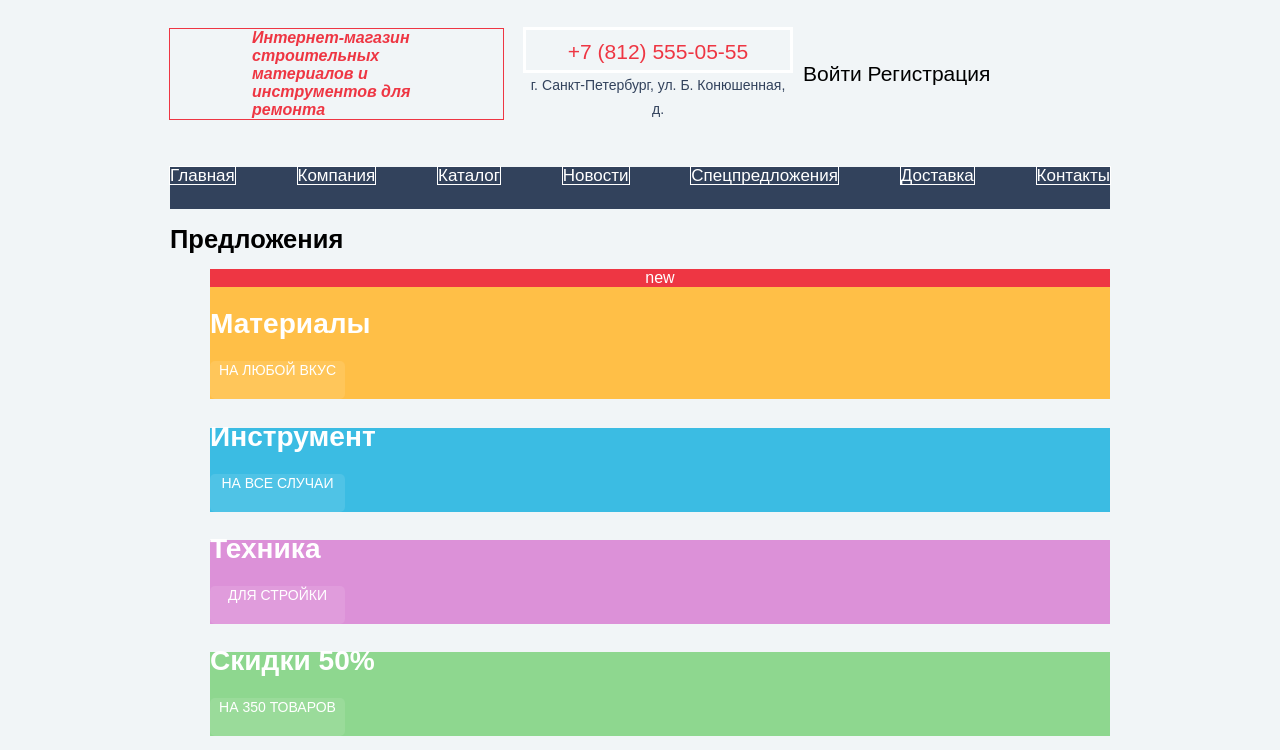
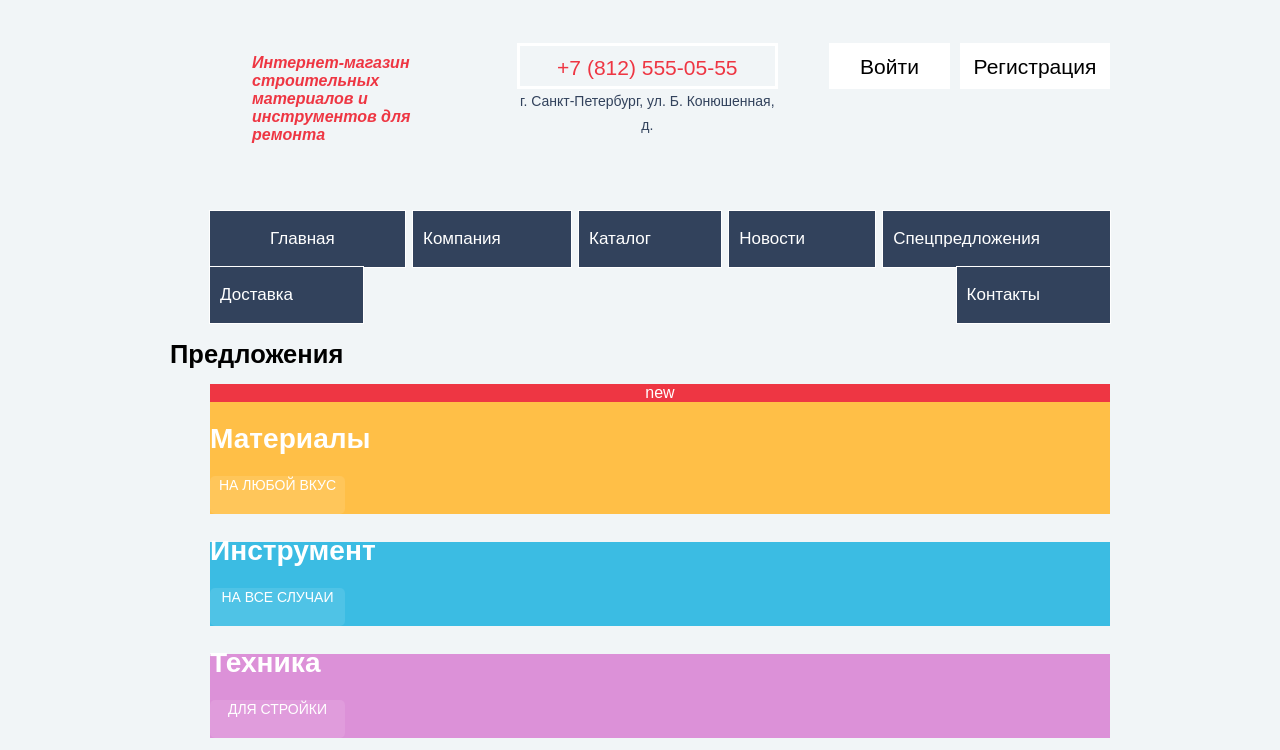
Before and after one commit to WEVI0Z/Technomart, a plain HTML site: page index.html in a window 1280 px wide. Shown: the part 50-800 px from the top of the page. Drawn offline with Linux system fonts and the light colour scheme; a web font is replaced by a local one.

Commit message:
Working on the flexbox in the header 2

```diff
--- a/css/style.css
+++ b/css/style.css
@@ -158,10 +158,12 @@ a{
 
 .header-down{
 	display: flex;
-	min-height: 153px;
+	/* min-height: 153px; */
 	justify-content: flex-start;
-	align-items: center;
+	/* align-items: center; */
 	padding: 0 10px;
+	padding-top: 46px;
+	padding-bottom: 40px;
 }
 
 .heading{
@@ -172,14 +174,14 @@ a{
 	padding-right: 51px;
 	margin-right: 10px;
 
-	outline: 1px solid;
+	/* outline: 1px solid; */
 }
 
 .main-header-contacts{
 	justify-self: flex-start;
 	padding: 0px;
 	margin: 0px;
-	margin-right: 10px;
+	margin-right: 41px;
 	margin-left: 10px;
 	width: 270px;
 
@@ -213,11 +215,35 @@ a{
 }
 
 .authorization{
+	display: flex;
+	margin-left: 10px;
+
 	font-size: 21px;
 	line-height: 21px;
 	text-align: right;
 }
 
+.authorization a{
+	/* display: block; */
+	/* min-height: 45px; */
+	padding-top: 13px;
+	padding-bottom: 12px;
+	align-self: baseline;
+
+	text-align: center;
+
+	/* outline: 1px solid; */
+	background-color: white;
+}
+
+.authorization a:nth-child(1){
+	width: 121px;
+	margin-right: 10px;
+}
+
+.authorization a:nth-child(2){
+	width: 150px;
+}
 .authorization a:hover,
 .authorization a:focus{
 	color: #ee3643;
@@ -266,34 +292,43 @@ a{
 	color: rgba(50, 66, 92, 30%)
 }
 
-.main-navigation-site{
+.main-navigation-site {
 	display: flex;
 	justify-content: space-between;
-	flex-grow: 1;
-	padding: 0;
-	min-height: 42px;
+	flex-wrap: wrap;
 
-	background-color: rgb(50, 66, 92);
+	/* min-height: 42px; */
+
 	list-style-type: none;
 }
 
 .main-navigation-site li{
-	display: block;
-	padding: auto;
-	flex-grow: 1;
+	text-align: center;
 
+	padding: 19px 10px;
+	background-color: #32425c;
 	outline: 1px solid white;
+}
+.main-navigation-site a {
+	/* padding: 19px 0; */
+	padding-right: 60px;
+	font-size: 17px;
+	line-height: 17px;
+}
+
+.main-navigation-site li:nth-child(1){
+	padding-left: 60px;
 }
 
 .main-navigation-site li:hover,
 .main-navigation-site li:focus{
-	background-color: rgb(41, 52, 73);
+	background-color: #293449;
 }
 
 .main-navigation-site a:active{
 	color: rgba(255, 255, 255, 50%);
 
-	background-color: rgb(41, 52, 73);
+	background-color: #1d2739;
 }
 
 .main-navigation-site a{
--- a/index.html
+++ b/index.html
@@ -61,41 +61,41 @@
             </div>
             <nav class="main-navigation container">
                 <ul class="main-navigation-site">
-                    <a href="#">
-                        <li>
+                    <li>
+                        <a href="#">
                             Главная
-                        </li>
-                    </a>
-                    <a href="#">
-                        <li>
+                        </a>
+                    </li>
+                    <li>
+                        <a href="#">
                             Компания
-                        </li>
-                    </a>
-                    <a href="catalog.html">
-                        <li>
+                        </a>
+                    </li>
+                    <li>
+                        <a href="catalog.html">
                             Каталог
-                        </li>
-                    </a>
-                    <a href="#">
-                        <li>
+                        </a>
+                    </li>
+                    <li>
+                        <a href="#">
                             Новости
-                        </li>
-                    </a>
-                    <a href="#">
-                        <li>
+                        </a>
+                    </li>
+                    <li>
+                        <a href="#">
                             Спецпредложения
-                        </li>
-                    </a>
-                    <a href="#">
-                        <li>
+                        </a>
+                    </li>
+                    <li>
+                        <a href="#">
                             Доставка
-                        </li>
-                    </a>
-                    <a href="#">
-                        <li>
+                        </a>
+                    </li>
+                    <li>
+                        <a href="#">
                             Контакты
-                        </li>
-                    </a>
+                        </a>
+                    </li>
                 </ul>
             </nav>
         </header>
```
